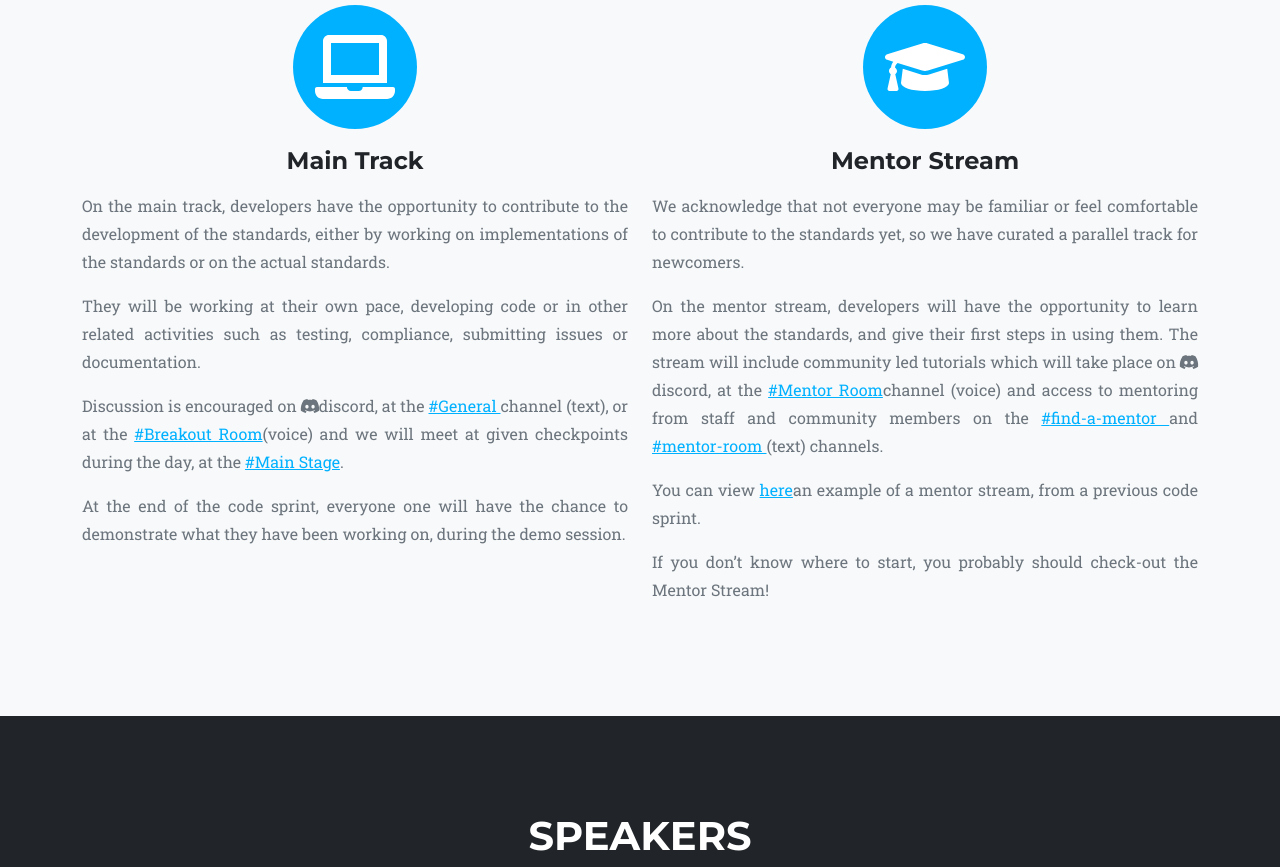
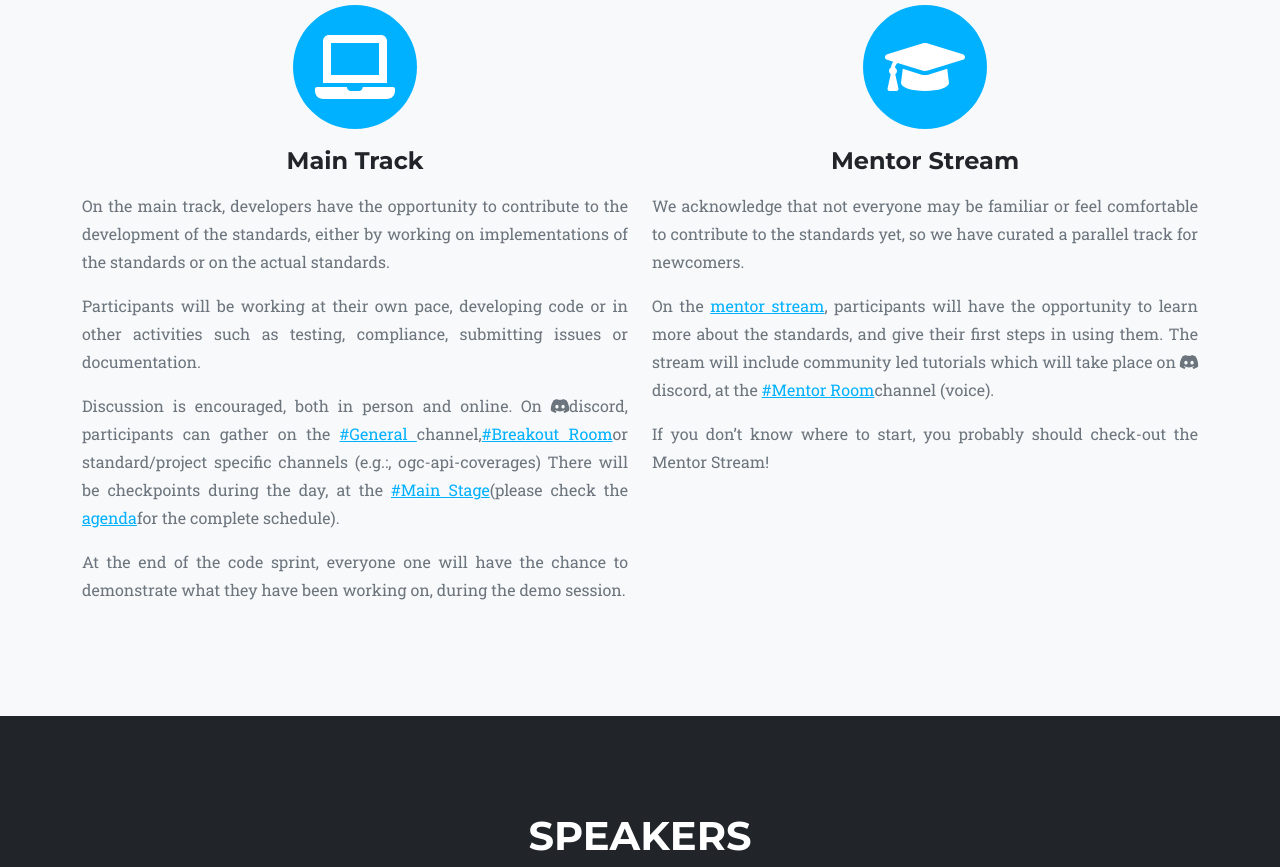
Before and after one commit to opengeospatial/dev-ogc-org-sprint-landing-24, a website: page src/pug/index.pug in a window 1280 px wide. Shown: the part 2293-3160 px from the top of the page. Drawn offline with nearby package versions, Linux system fonts and the light colour scheme; files that its build step writes are made by us from their sources; files whose address does not match are found by name.

Commit message:
- updated track description

```diff
--- a/src/pug/index.pug
+++ b/src/pug/index.pug
@@ -144,16 +144,19 @@ html(lang='en')
                         h4.my-3 Main Track
                         .tracks-body.text-muted
                             p On the main track, developers have the opportunity to contribute to the development of the standards, either by working on implementations of the standards or on the actual standards.
-                            p They will be working at their own pace, developing code or in other related activities such as testing, compliance, submitting issues or documentation.
-                            p Discussion is encouraged on
+                            p Participants will be working at their own pace, developing code or in other activities such as testing, compliance, submitting issues or documentation.
+                            p Discussion is encouraged, both in person and online. On
                                 i.fab.fa-discord
-                                | discord, at the
+                                | discord, participants can gather on the
                                 a(href="https://discord.gg/3uyaZZuXr3") #General
-                                | channel (text), or at the
+                                | channel,
                                 a(href="https://discord.gg/kZADQ9VNEN") #Breakout Room
-                                | (voice) and we will meet at given checkpoints during the day, at the
+                                | or standard/project specific channels (e.g.:, ogc-api-coverages)
+                                | There will be checkpoints during the day, at the
                                 a(href="https://discord.gg/3pezeR98Ks") #Main Stage
-                                | .
+                                | (please check the
+                                a(href=`${schedule_link}`) agenda
+                                | for the complete schedule).
                             p At the end of the code sprint, everyone one will have the chance to demonstrate what they have been working on, during the demo session.
                     .col
                         span.fa-stack.fa-4x
@@ -162,18 +165,13 @@ html(lang='en')
                         h4.my-3 Mentor Stream
                         .tracks-body.text-muted
                             p We acknowledge that not everyone may be familiar or feel comfortable to contribute to the standards yet, so we have curated a parallel track for newcomers.
-                            p On the mentor stream, developers will have the opportunity to learn more about the standards, and give their first steps in using them. The stream will include community led tutorials which will take place on
+                            p On the
+                                a(href=`${mentorstream_link}`) mentor stream
+                                | , participants will have the opportunity to learn more about the standards, and give their first steps in using them. The stream will include community led tutorials which will take place on
                                 i.fab.fa-discord
                                 | discord, at the
                                 a(href="https://discord.gg/sCd59VufXS") #Mentor Room
-                                | channel (voice) and access to mentoring from staff and community members on the
-                                a(href="https://discord.gg/WGy3XCt5QB") #find-a-mentor
-                                | and
-                                a(href="https://discord.gg/wZvJHB2Es5") #mentor-room
-                                | (text) channels.
-                            P You can view
-                                a(href="https://github.com/opengeospatial/developer-events/wiki/November-2021-Geospatial-API-Code-Sprint#mentor-streams") here
-                                | an example of a mentor stream, from a previous code sprint.
+                                | channel (voice).
                             p If you don’t know where to start, you probably should check-out the Mentor Stream!
         section#speakers.page-section.bg-dark
 
```
Also changed, not shown: dist/index.html.
